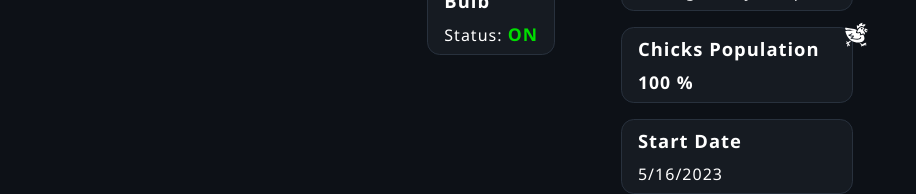
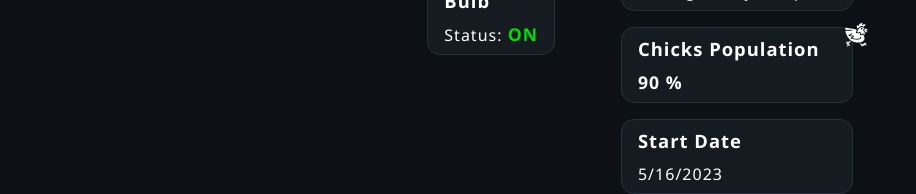
Before and after one commit to DarwinCamahalan/automated-poultry-pen, a Next.js app in the folder website/: page / in a window 1280 px wide. Shown: the part 469-663 px from the top of the page, without its empty margins (0-916 px from the left). Built offline with nearby package versions, Linux system fonts and the light colour scheme; no server answers; the database is empty.

Commit message:
Fix Formula for Population

```diff
--- a/website/components/Content/Content.js
+++ b/website/components/Content/Content.js
@@ -208,7 +208,9 @@ const Content = () => {
           <GiChicken className={styles.populationIcon} />
           <h1>Chicks Population</h1>
           <p>
-            <span>{100 - (cameraBodyTemp - cameraRoomTemp) * 0.1} %</span>
+            <span>
+              {100 - (100 - (cameraBodyTemp - cameraRoomTemp)) * 0.1} %
+            </span>
           </p>
         </div>
 
```
